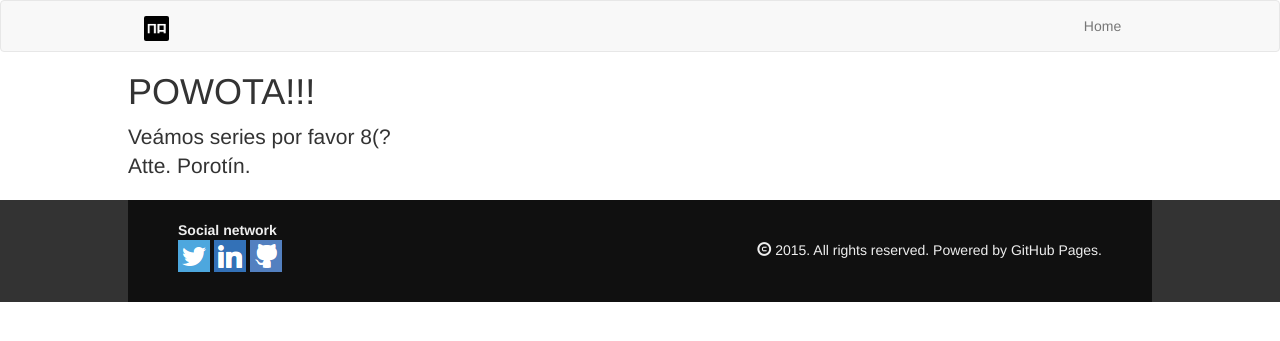
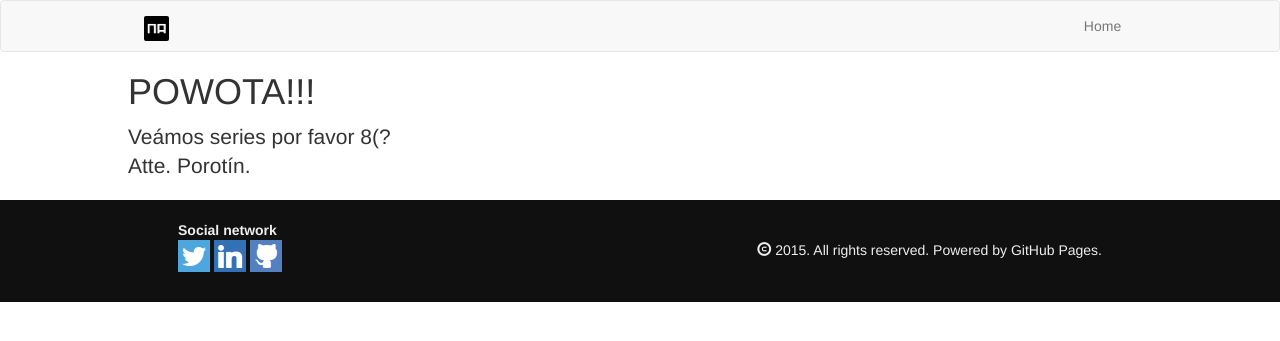
Before and after one commit to nicoaravena/nicoaravena.github.io, a Jekyll site: the page built from porota.html, in a window 1280 px wide. Shown: the top 341 px of the page. Built offline with Jekyll 4.4.1, drawn with Linux system fonts in a browser that asks for light colours; nearby versions of some CDN libraries; Markdown is read by kramdown in place of the engine named in the settings; comment, search, counter and statistics services are not loaded.

Commit message:
color fix

```diff
--- a/public/css/style.css
+++ b/public/css/style.css
@@ -105,7 +105,7 @@ a, a:hover, a:visited, a:focus {
 }
 
 .footer {
-	background: #333;
+	background: #101010;
 }
 
 .footer .footer-content{
```
